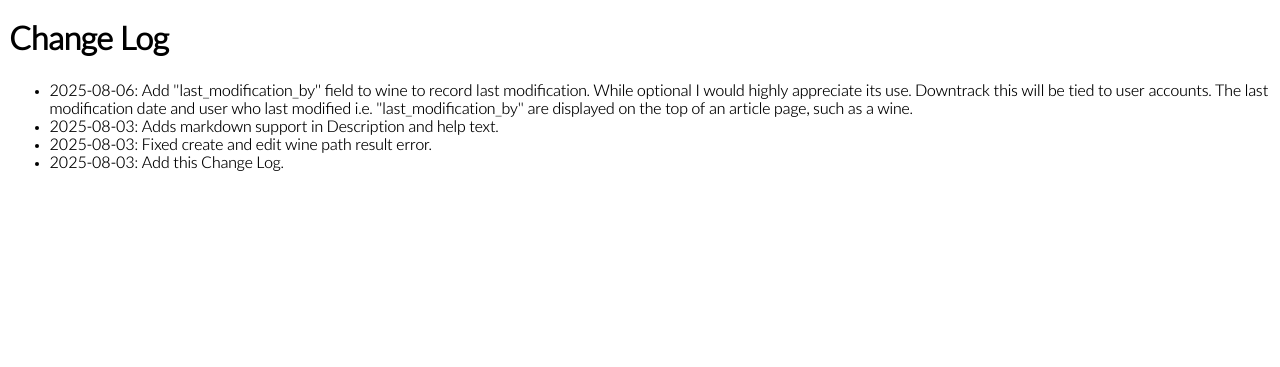
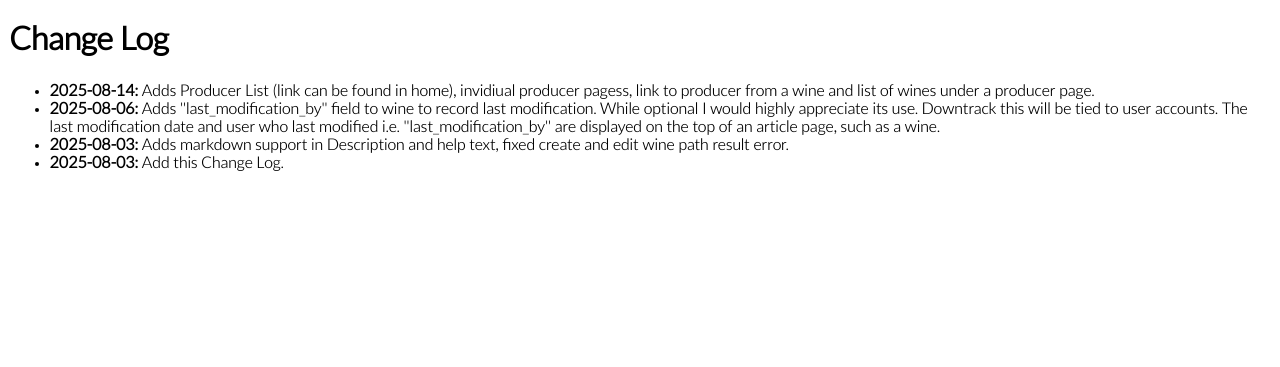
Before and after one commit to marxide/wine_wiki_site, a Django app: page /changelog in a window 1280 px wide. Shown: the part 62-429 px from the top of the page. Run offline with Django 5.2, Linux system fonts and the light colour scheme; parts of the project's set-up code (start-up, migrations or seed data) failed here and were passed over.

Commit message:
updates changelog to include producer additionss, modify formating and squish updates from same day

```diff
--- a/wine_wiki/templates/wine_wiki/changelog.html
+++ b/wine_wiki/templates/wine_wiki/changelog.html
@@ -1,9 +1,9 @@
 {% extends 'wine_wiki/base.html' %} {% block content %}
 <h1>Change Log</h1>
 <ul>
-    <li>2025-08-06: Add "last_modification_by" field to wine to record last modification. While optional I would highly appreciate its use. Downtrack this will be tied to user accounts. The last modification date and user who last modified i.e. "last_modification_by" are displayed on the top of an article page, such as a wine.</li>
-    <li>2025-08-03: Adds markdown support in Description and help text.</li>
-    <li>2025-08-03: Fixed create and edit wine path result error.</li>
-    <li>2025-08-03: Add this Change Log.</li>
+    <li><b>2025-08-14:</b> Adds Producer List (link can be found in home), invidiual producer pagess, link to producer from a wine and list of wines under a producer page.</li>
+    <li><b>2025-08-06:</b> Adds "last_modification_by" field to wine to record last modification. While optional I would highly appreciate its use. Downtrack this will be tied to user accounts. The last modification date and user who last modified i.e. "last_modification_by" are displayed on the top of an article page, such as a wine.</li>
+    <li><b>2025-08-03:</b> Adds markdown support in Description and help text, fixed create and edit wine path result error.</li>
+    <li><b>2025-08-03:</b> Add this Change Log.</li>
 </ul>
 {% endblock %}
```
